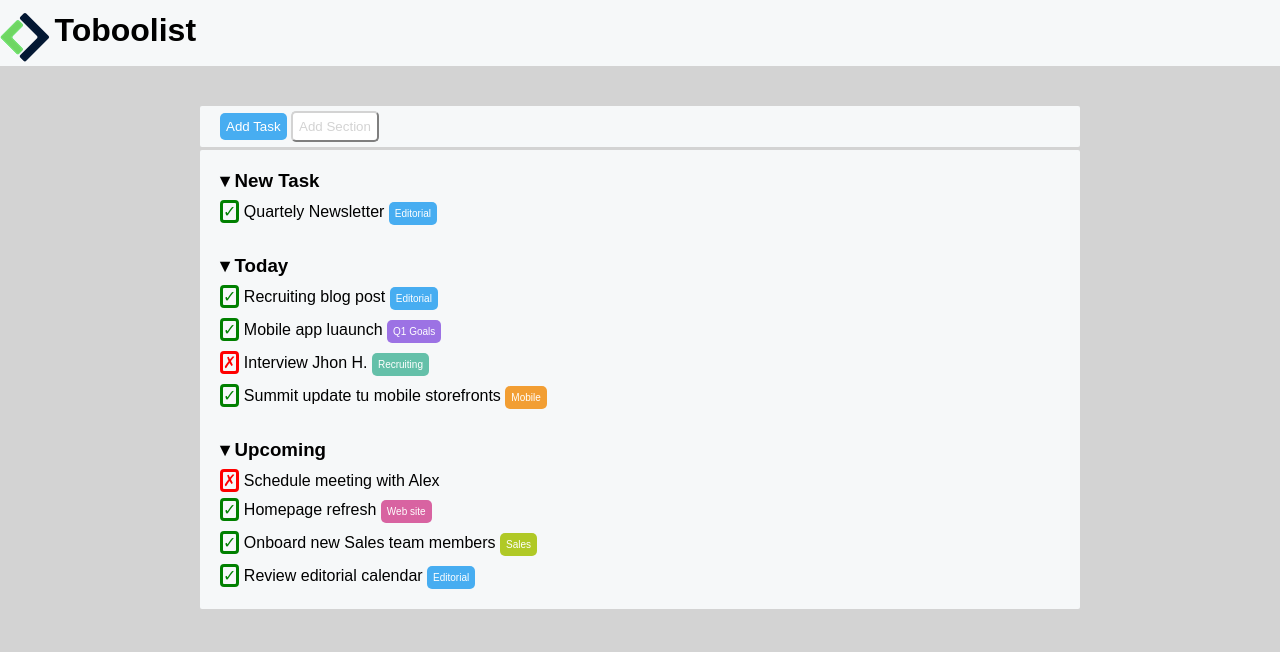
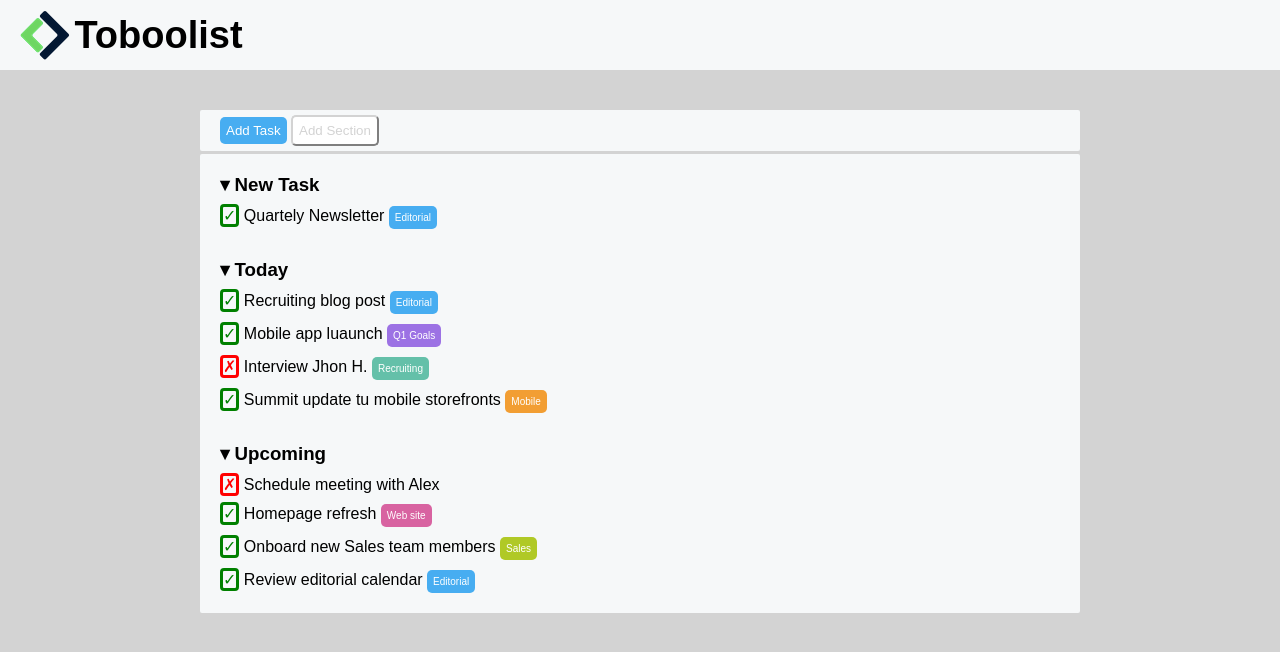
Before and after one commit to nico17022001/html-css-toboolist, a plain HTML site: page index.html in a window 1280 px wide. Drawn offline with Linux system fonts and the light colour scheme; a small style sheet from the web is missing.

Commit message:
fix-header

```diff
--- a/css/style.css
+++ b/css/style.css
@@ -11,20 +11,26 @@ body{
 }
 
 header{
-  width: 100%;
   background-color: #f6f8f9;
-  line-height: 60px;
+  height: 70px;
+  padding: 10px 20px;
 }
+
 
 h1 {
   display: inline-block;
+  font-size: 38px;
+  font-weight: 900;
+  vertical-align: middle;
 }
 
 h3{
   padding-top: 15px;
   padding-bottom: 10px;
 }
+
 .logo{
+  height: 100%;
   vertical-align: middle;
 }
 
```
Also changed, not shown: index.html (+1 -1 lines).
